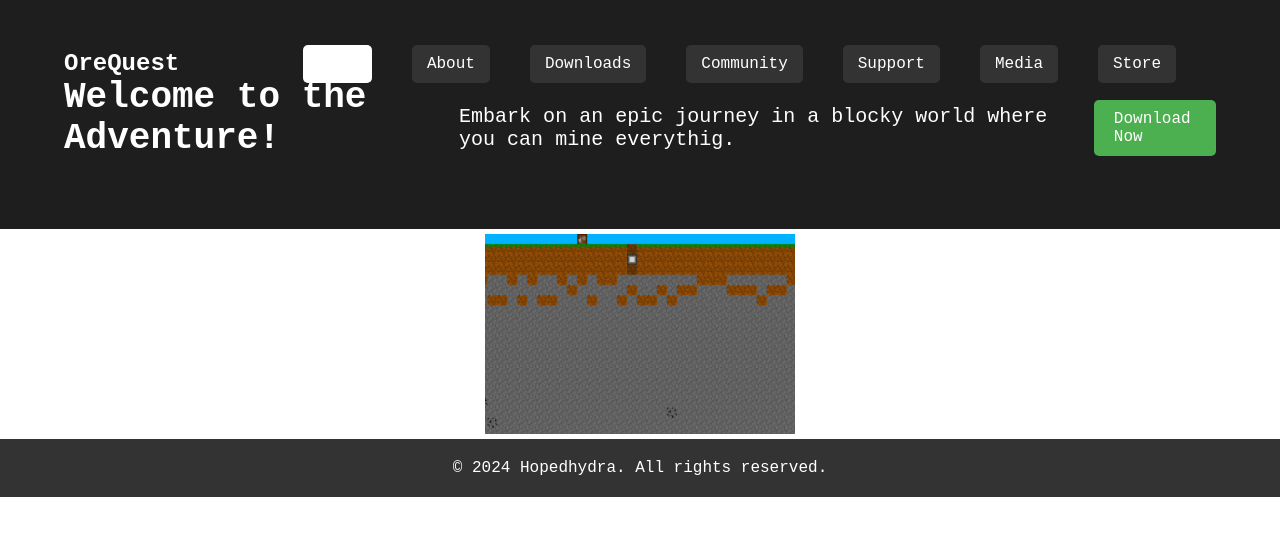
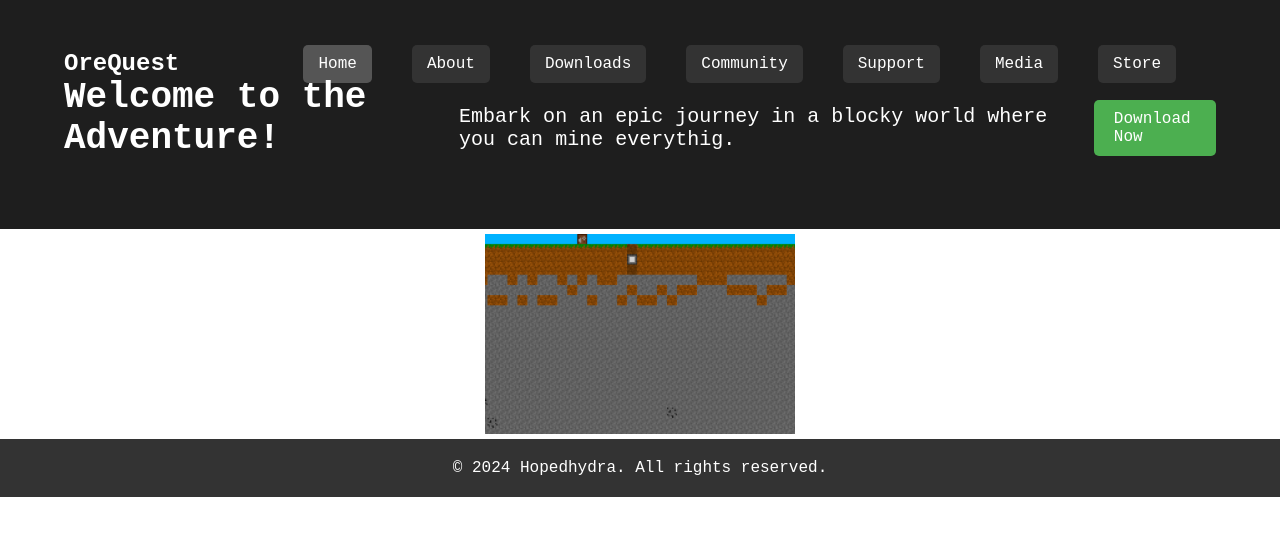
Before and after one commit to OreQuest-Game/OreQuest-Game.github.io, a plain HTML site: page index.html in a window 1280 px wide. In both pictures the pointer is over the link "Home". Drawn offline with Linux system fonts and the light colour scheme.

Commit message:
Update styles.css

```diff
--- a/styles.css
+++ b/styles.css
@@ -182,7 +182,7 @@ nav ul li a {
 }
 
 nav ul li a:hover {
-  background-color: #FFFFFF; /* Change color on hover */
+  background-color: #555; /* Change color on hover */
 }
 
 /* Adjustments for smaller screens */
```
